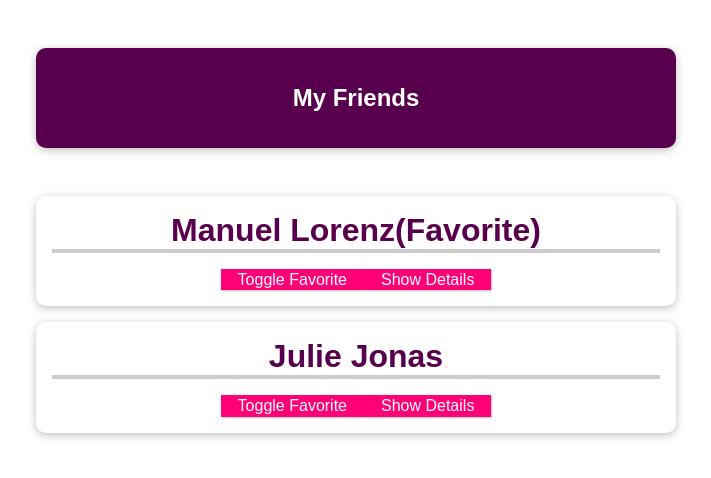
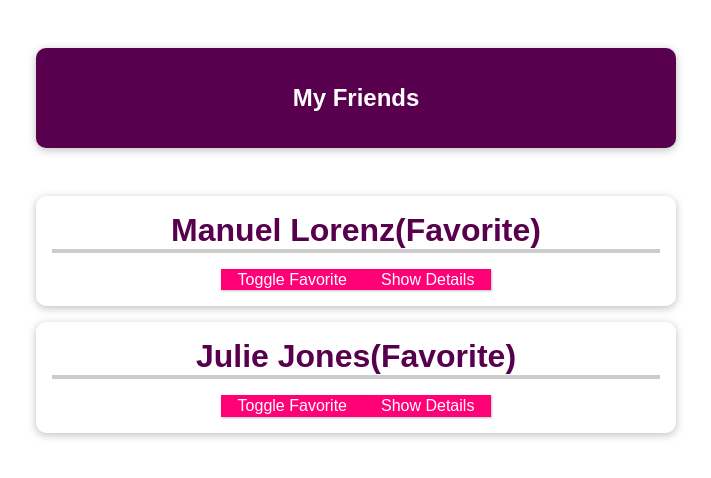
Before and after one commit to shoaibalirts/VUE-component-communication, a Vue app: page / in a window 1280 px wide. Shown: the top 478 px of the page, without its empty margins (284-995 px from the left). Built offline with nearby package versions, Linux system fonts and the light colour scheme.

Commit message:
worked with dynamic props value using v-for and v-bind on attributes

```diff
--- a/src/App.vue
+++ b/src/App.vue
@@ -5,6 +5,14 @@
     </header>
     <ul>
       <friend-contact
+        v-for="friend in friends"
+        :key="friend.id"
+        :name="friend.name"
+        :phone-number="friend.phone"
+        :email-address="friend.email"
+        :isFavorite="true"
+      ></friend-contact>
+      <!-- <friend-contact
         name="Manuel Lorenz"
         phone-number="0123 45678 90"
         email-address="manuel@localhost.com"
@@ -15,13 +23,15 @@
         phone-number="9210 15429 74"
         email-address="julie@localhost.com"
         is-favorite="0"
-      ></friend-contact>
+      ></friend-contact> -->
     </ul>
   </section>
 </template>
 
 <script>
+import FriendContact from "./components/FriendContact.vue";
 export default {
+  components: { FriendContact },
   data() {
     return {
       friends: [
--- a/src/components/FriendContact.vue
+++ b/src/components/FriendContact.vue
@@ -1,6 +1,6 @@
 <template>
   <li>
-    <h2>{{ name }}{{ isFavorite === "1" ? "(Favorite)" : "" }}</h2>
+    <h2>{{ name }}{{ friendIsFavorite ? "(Favorite)" : "" }}</h2>
     <button @click="toggleFavorite">Toggle Favorite</button>
     <button @click="toggleDetails">
       {{ detailsAreVisible ? "Hide" : "Show" }} Details
@@ -35,30 +35,27 @@ export default {
       required: true,
     },
     isFavorite: {
-      type: String,
+      type: Boolean,
       required: false,
-      default: "0",
-      validator: function (value) {
-        return value === "1" || value === "0";
-      },
+      default: false,
+      // validator: function (value) {
+      //   return value === "1" || value === "0";
+      // },
     },
   },
   data() {
     return {
       detailsAreVisible: false,
-      friend: {
-        id: "manuel",
-        name: "Manuel Lorenz",
-        phone: "0123 45678 90",
-        email: "manuel@localhost.com",
-      },
+      friendIsFavorite: this.isFavorite,
     };
   },
   methods: {
     toggleDetails() {
       this.detailsAreVisible = !this.detailsAreVisible;
     },
-    toggleFavorite() {},
+    toggleFavorite() {
+      this.friendIsFavorite = !this.friendIsFavorite;
+    },
   },
 };
 </script>
```
